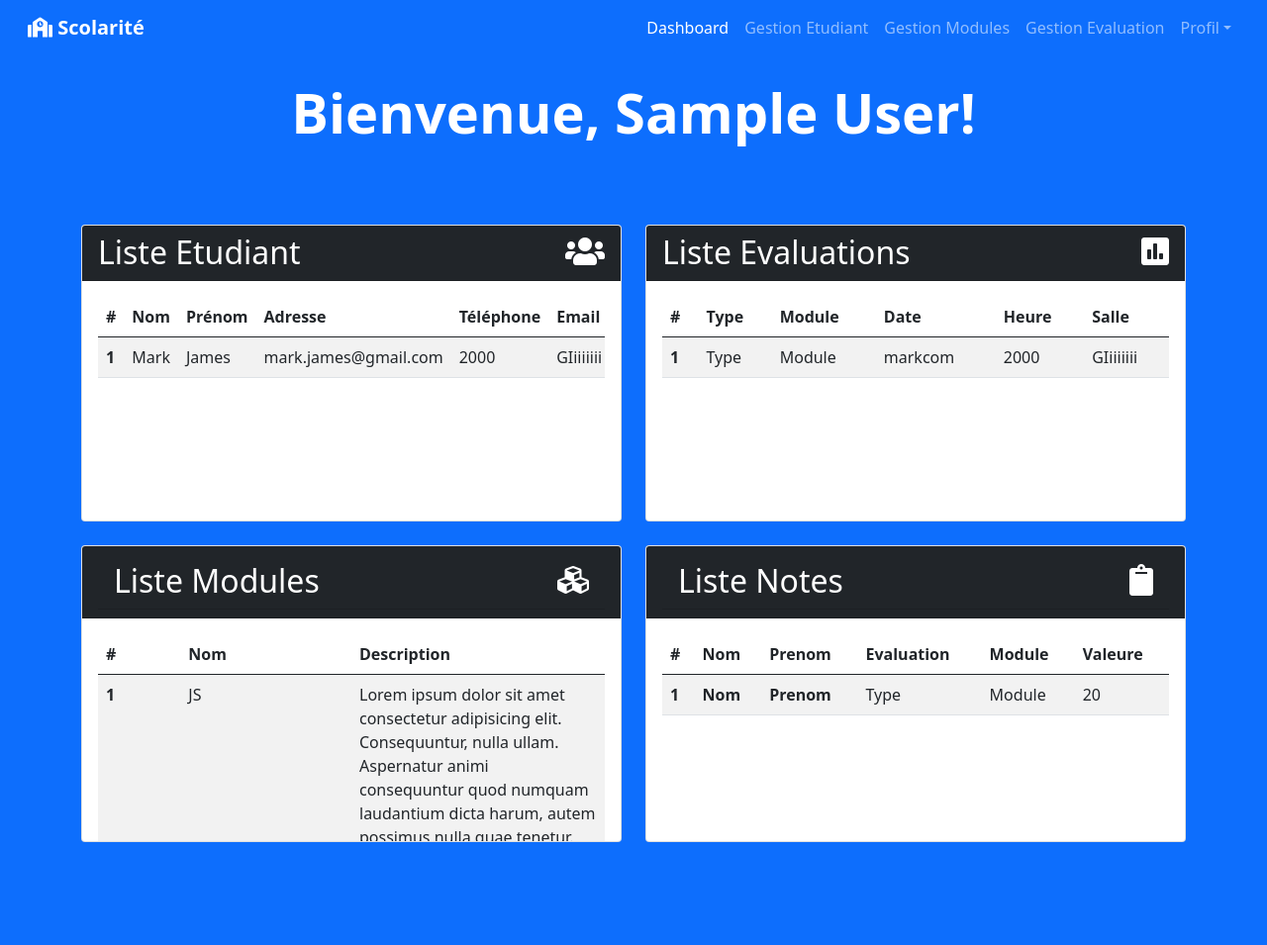
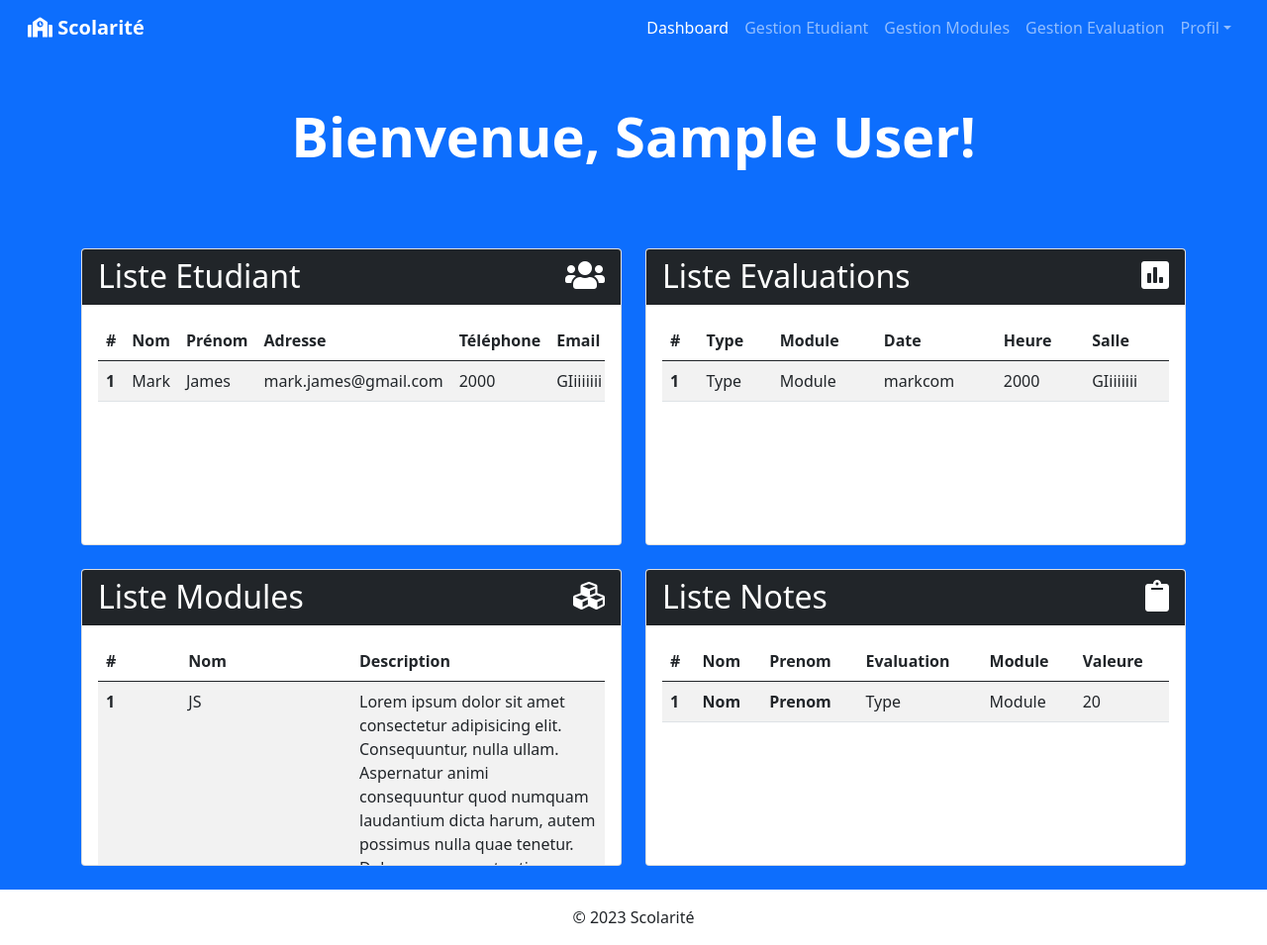
Before and after one commit to Essabri7778/Employee-management, a PHP site: page /views/admin/dashboard.php in a window 1280 px wide. Shown: the whole page at 99% size. Before the commit the page ends 851 px from the top, so only its background shows below. Run offline with PHP 8.4, Linux system fonts and the light colour scheme; the visitor is signed in with stand-in values (Sample User, id 1).

Commit message:
small edit

```diff
--- a/scripts/EtudiantHelpers.js
+++ b/scripts/EtudiantHelpers.js
@@ -49,6 +49,7 @@ function populateEtudiantForme(e) {
   document.getElementById("email").value = student_row.children[5].innerHTML ;
   document.getElementById("mdp").value = student_row.children[6].innerHTML ;
   document.getElementById("ajouterText").innerHTML = "Modifier l'Etudiant";
+  document.getElementById("title").innerHTML = "Modifier Etudiant";
   document.getElementById("iconAjouter").className = "fas fa-edit";
 
 }
--- a/scripts/gestionEtudiant.js
+++ b/scripts/gestionEtudiant.js
@@ -169,7 +169,7 @@ function updateEtudiant(e) {
       let res = xhr.responseText;
       console.log(res);
       if (res == "ok") {
-        console.log("srrd");
+        document.getElementById("title").innerHTML = "Ajouter Etudiant";
         document.getElementById("succes").hidden = false;
         document.getElementById("succes").innerHTML =
           "Mise à jour effectuée avec succes";
--- a/scripts/gestionEvaluation.js
+++ b/scripts/gestionEvaluation.js
@@ -215,6 +215,7 @@ function modifierEval(evl) {
   idmod.value = evl.children[6].textContent;
   ajouterText.innerHTML = "Modifier l'evaluation";
   iconAjouter.className = "fas fa-edit";
+  title.innerHTML = "Modifier Evaluation";
   ajouter.removeEventListener("click", ajouterEvaluation);
   ajouter.addEventListener("click", modifierSubmit);
 }
@@ -230,6 +231,7 @@ function modifierSubmit() {
         res.hidden = false;
         etat = "ajouter";
         ajouterText.innerHTML = "Ajouter un Evaluation";
+        title.innerHTML = "Ajouter Evaluation";
         iconAjouter.className = "fas fa-copy";
       } else if (resCtr == "error") {
         res.innerHTML = "Une erreur est survenue";
--- a/views/admin/dashboard.php
+++ b/views/admin/dashboard.php
@@ -4,7 +4,7 @@ include_once("headerAdmin.php");
 ?>
 
 <body class="bg-primary">
-    <div class="container-fluid bg-primary text-white">
+    <div class="container-fluid bg-primary text-white mt-4">
         <header class="header text-center py-4">
             <h1 class="display-4 fw-bold">Bienvenue, <?= $_SESSION['nom_complet']; ?>!</h1>
         </header>
@@ -96,14 +96,12 @@ include_once("headerAdmin.php");
                 <div class="col-lg-6 mb-4">
                     <div class="card" style="height: 300px;">
                         <div class="card-header text-white bg-dark">
-                            <div class="card-header text-white bg-dark">
                             <div class="row align-items-center">
                                 <div class="col">
                                     <h2 class="mb-0">Liste Modules</h2>
                                 </div>
                                 <div class="col-auto">
                                     <i class="fas fa-cubes fa-2x"></i>
-                                    </div>
                                 </div>
                             </div>
                         </div>
@@ -136,14 +134,12 @@ include_once("headerAdmin.php");
                 <div class="col-lg-6 mb-4">
                     <div class="card" style="height: 300px;">
                         <div class="card-header text-white bg-dark">
-                            <div class="card-header text-white bg-dark">
                             <div class="row align-items-center">
                                 <div class="col">
                                     <h2 class="mb-0">Liste Notes</h2>
                                 </div>
                                 <div class="col-auto">
                                     <i class="fas fa-clipboard fa-2x"></i>
-                                    </div>
                                 </div>
                             </div>
                         </div>
@@ -179,6 +175,11 @@ include_once("headerAdmin.php");
             </div>
         </div>
     </div>
+    <footer class="footer bg-white text-center py-3">
+        <div class="container">
+            <p class="mb-0">&copy; 2023 Scolarité</p>
+        </div>
+    </footer>
 
     <script src="https://cdn.jsdelivr.net/npm/bootstrap@5.0.1/dist/js/bootstrap.bundle.min.js"></script>
     <script src="../../scripts/dashboard.js" type="module"></script>
--- a/views/admin/gestionEtd.php
+++ b/views/admin/gestionEtd.php
@@ -5,7 +5,7 @@
     <h1 id="title">Ajouter un étudiant</h1>
     <div>
       <button class="btn btn-dark" id="afficherEtd" data-bs-toggle="collapse" href="#listeEtd">
-        <i class="fas fa-list"></i>
+        <i class="fas fa-list"></i>  Afficher les Etudiants
       </button>
     </div>
   </div>
--- a/views/login.php
+++ b/views/login.php
@@ -50,14 +50,14 @@
 
                                             <div class="mb-3">
                                                 <label class="mb-2 text-muted" for="identifiant">Identifiant</label>
-                                                <input id="identifiant" type="identifiant" class="form-control" name="login" value="">
+                                                <input id="identifiantS" type="identifiant" class="form-control" name="login" value="">
                                                 <small id="loginError" class="form-text text-danger" hidden></small>
 
                                             </div>
 
                                             <div class="mb-4">
                                                 <label class="mb-2 text-muted" for="mdp">Mot de Passe</label>
-                                                <input id="mdp" type="mdp" class="form-control" name="mdp">
+                                                <input id="mdp" type="password" class="form-control" name="mdp">
                                                 <small id="mdpError" class="form-text text-danger" hidden></small>
 
                                             </div>
```
Lines whose indentation alone changed are shown as unchanged.
